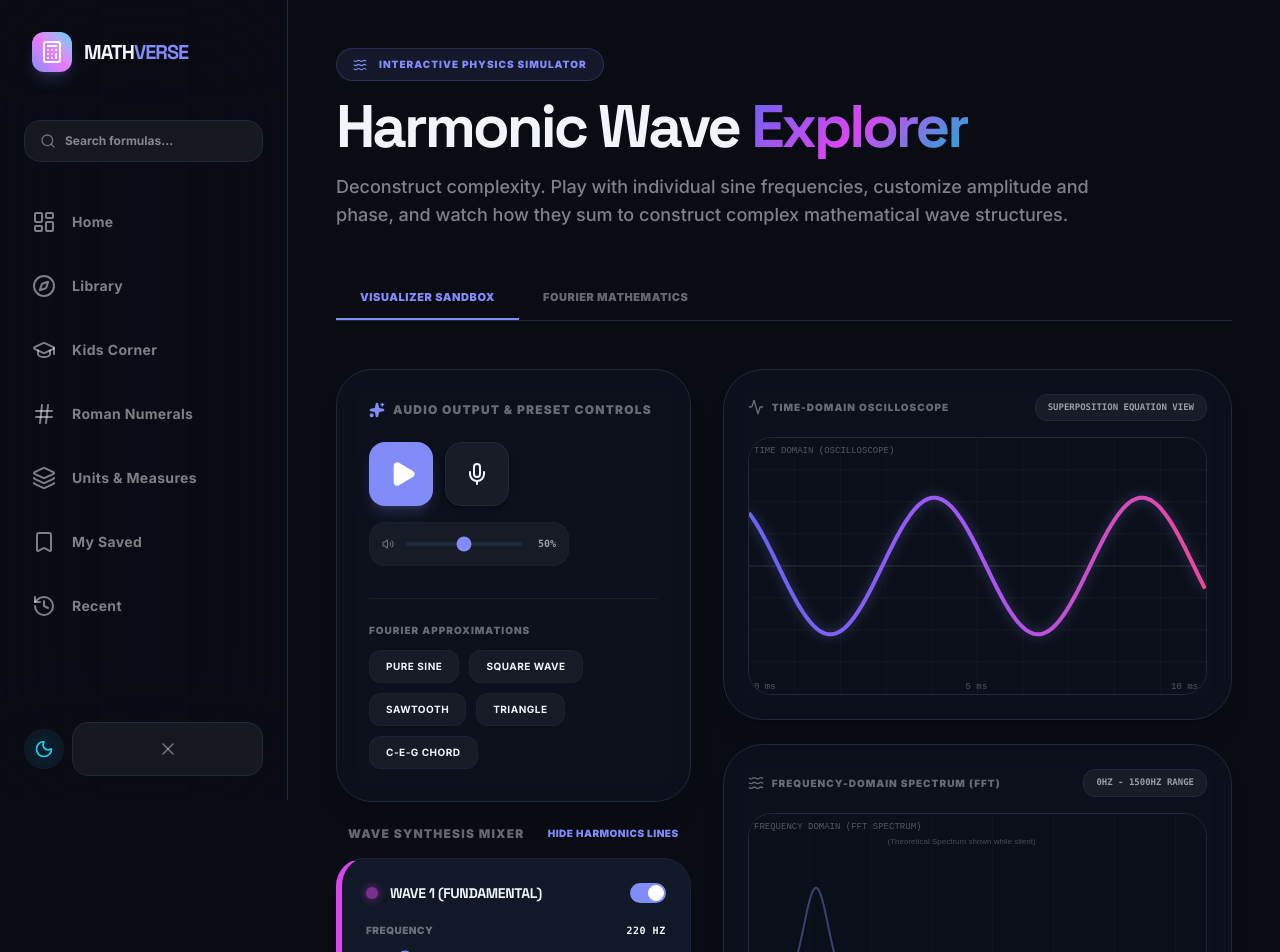
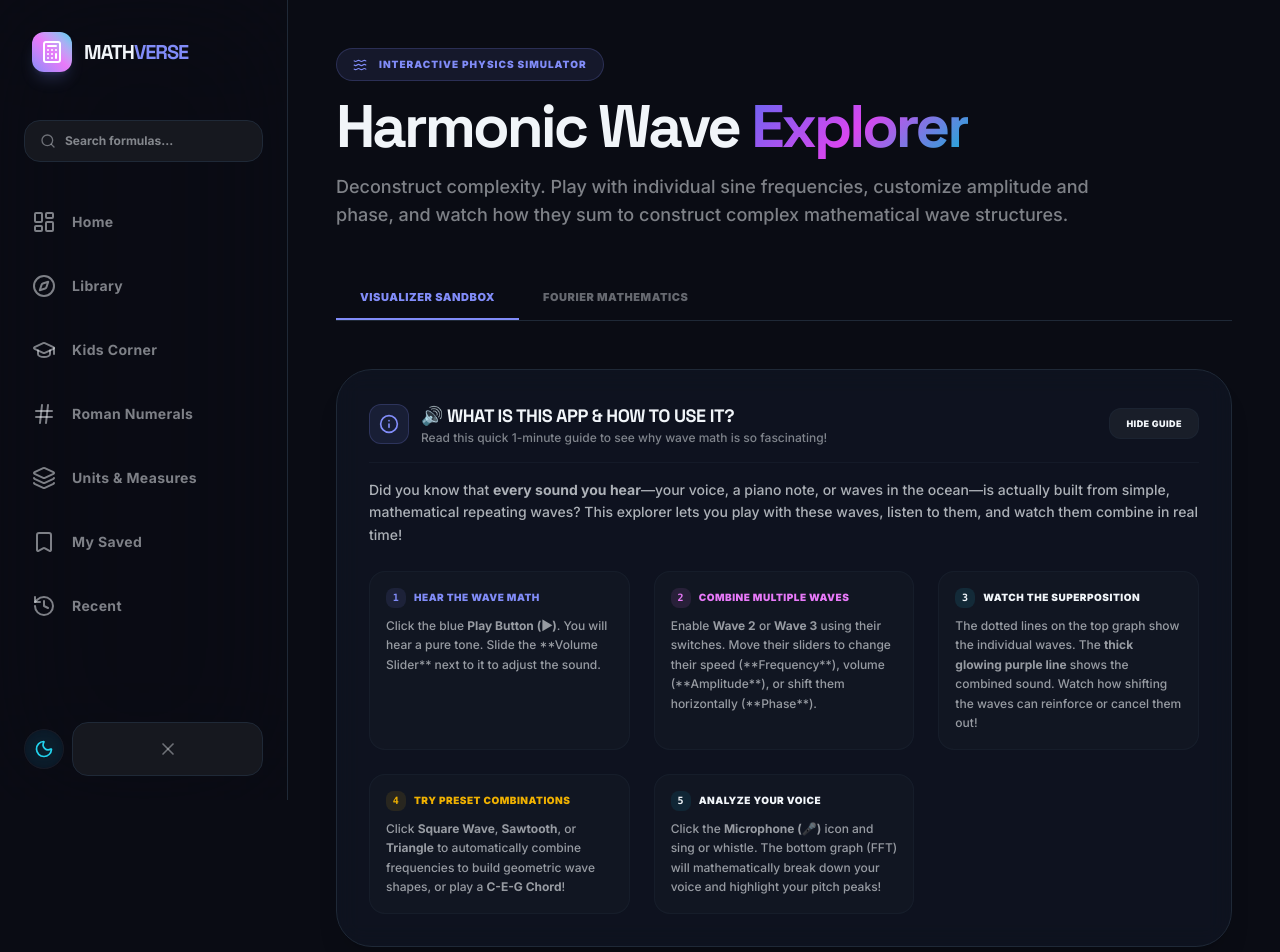
Before and after one commit to vickypandey14/MathematicsVerse, a Next.js app: page /wave-explorer in a window 1280 px wide. Shown: the top 952 px of the page. Built offline with nearby package versions, Linux system fonts and the light colour scheme.

Commit message:
docs: Simplify interface labels and add visual explanation guide to Wave Explorer

```diff
--- a/src/app/wave-explorer/page.tsx
+++ b/src/app/wave-explorer/page.tsx
@@ -32,6 +32,7 @@ export default function WaveExplorer() {
   const [volume, setVolume] = useState(0.5);
   const [showIndividual, setShowIndividual] = useState(true);
   const [activeTab, setActiveTab] = useState<'visuals' | 'theory'>('visuals');
+  const [showGuide, setShowGuide] = useState(true);
 
   // Wave state
   const [waves, setWaves] = useState<WaveConfig[]>([
@@ -696,8 +697,101 @@ export default function WaveExplorer() {
               initial={{ opacity: 0, y: 15 }}
               animate={{ opacity: 1, y: 0 }}
               exit={{ opacity: 0, y: -15 }}
-              className="grid grid-cols-1 lg:grid-cols-12 gap-8"
+              className="space-y-8"
             >
+              {/* Interactive Quick-Guide Card */}
+              <div className="p-6 md:p-8 rounded-[36px] bg-card/60 border border-border shadow-xl backdrop-blur-md relative overflow-hidden">
+                <div className="flex flex-col sm:flex-row sm:items-center justify-between gap-4 mb-4">
+                  <div className="flex items-start space-x-3">
+                    <div className="w-10 h-10 rounded-xl bg-primary/10 border border-primary/20 flex items-center justify-center text-primary shrink-0 mt-0.5">
+                      <Info className="w-5 h-5" />
+                    </div>
+                    <div>
+                      <h2 className="text-base md:text-lg font-heading font-black text-foreground uppercase tracking-tight">
+                        🔊 What is this app & How to use it?
+                      </h2>
+                      <p className="text-xs text-foreground/50 font-medium">Read this quick 1-minute guide to see why wave math is so fascinating!</p>
+                    </div>
+                  </div>
+                  <button
+                    onClick={() => setShowGuide(!showGuide)}
+                    className="self-start sm:self-auto px-4 py-2 rounded-xl text-[9px] font-black uppercase tracking-wider bg-foreground/5 hover:bg-foreground/10 border border-border/60 transition-colors"
+                  >
+                    {showGuide ? 'Hide Guide' : 'Show Guide'}
+                  </button>
+                </div>
+
+                <AnimatePresence initial={false}>
+                  {showGuide && (
+                    <motion.div
+                      initial={{ height: 0, opacity: 0 }}
+                      animate={{ height: 'auto', opacity: 1 }}
+                      exit={{ height: 0, opacity: 0 }}
+                      className="overflow-hidden space-y-6 pt-4 border-t border-border/40"
+                    >
+                      <p className="text-sm text-foreground/70 leading-relaxed font-medium">
+                        Did you know that <strong>every sound you hear</strong>—your voice, a piano note, or waves in the ocean—is actually built from simple, mathematical repeating waves?
+                        This explorer lets you play with these waves, listen to them, and watch them combine in real time!
+                      </p>
+
+                      <div className="grid grid-cols-1 md:grid-cols-2 lg:grid-cols-3 gap-6 text-xs text-foreground/60">
+                        <div className="space-y-2 p-4 rounded-2xl bg-foreground/[0.02] border border-border/40">
+                          <h4 className="font-black text-foreground uppercase tracking-wider text-[10px] flex items-center text-primary">
+                            <span className="w-5 h-5 rounded-lg bg-primary/10 flex items-center justify-center mr-2 font-bold font-mono">1</span>
+                            Hear the Wave Math
+                          </h4>
+                          <p className="leading-relaxed font-medium">
+                            Click the blue <strong>Play Button (▶)</strong>. You will hear a pure tone. Slide the **Volume Slider** next to it to adjust the sound.
+                          </p>
+                        </div>
+
+                        <div className="space-y-2 p-4 rounded-2xl bg-foreground/[0.02] border border-border/40">
+                          <h4 className="font-black text-foreground uppercase tracking-wider text-[10px] flex items-center text-secondary">
+                            <span className="w-5 h-5 rounded-lg bg-secondary/10 flex items-center justify-center mr-2 font-bold font-mono">2</span>
+                            Combine Multiple Waves
+                          </h4>
+                          <p className="leading-relaxed font-medium">
+                            Enable <strong>Wave 2</strong> or <strong>Wave 3</strong> using their switches. Move their sliders to change their speed (**Frequency**), volume (**Amplitude**), or shift them horizontally (**Phase**).
+                          </p>
+                        </div>
+
+                        <div className="space-y-2 p-4 rounded-2xl bg-foreground/[0.02] border border-border/40">
+                          <h4 className="font-black text-foreground uppercase tracking-wider text-[10px] flex items-center text-accent">
+                            <span className="w-5 h-5 rounded-lg bg-accent/10 flex items-center justify-center mr-2 font-bold font-mono">3</span>
+                            Watch the Superposition
+                          </h4>
+                          <p className="leading-relaxed font-medium">
+                            The dotted lines on the top graph show the individual waves. The <strong>thick glowing purple line</strong> shows the combined sound. Watch how shifting the waves can reinforce or cancel them out!
+                          </p>
+                        </div>
+
+                        <div className="space-y-2 p-4 rounded-2xl bg-foreground/[0.02] border border-border/40">
+                          <h4 className="font-black text-foreground uppercase tracking-wider text-[10px] flex items-center text-yellow-500">
+                            <span className="w-5 h-5 rounded-lg bg-yellow-500/10 flex items-center justify-center mr-2 font-bold font-mono">4</span>
+                            Try Preset Combinations
+                          </h4>
+                          <p className="leading-relaxed font-medium">
+                            Click <strong>Square Wave</strong>, <strong>Sawtooth</strong>, or <strong>Triangle</strong> to automatically combine frequencies to build geometric wave shapes, or play a <strong>C-E-G Chord</strong>!
+                          </p>
+                        </div>
+
+                        <div className="space-y-2 p-4 rounded-2xl bg-foreground/[0.02] border border-border/40">
+                          <h4 className="font-black text-foreground uppercase tracking-wider text-[10px] flex items-center text-cyan-500">
+                            <span className="w-5 h-5 rounded-lg bg-cyan-500/10 flex items-center justify-center mr-2 font-bold font-mono">5</span>
+                            Analyze Your Voice
+                          </h4>
+                          <p className="leading-relaxed font-medium">
+                            Click the <strong>Microphone (🎤)</strong> icon and sing or whistle. The bottom graph (FFT) will mathematically break down your voice and highlight your pitch peaks!
+                          </p>
+                        </div>
+                      </div>
+                    </motion.div>
+                  )}
+                </AnimatePresence>
+              </div>
+
+              {/* Grid for Sandbox */}
+              <div className="grid grid-cols-1 lg:grid-cols-12 gap-8">
               {/* Left Column - Controls (5 Cols) */}
               <div className="lg:col-span-5 space-y-6">
 
@@ -840,7 +934,7 @@ export default function WaveExplorer() {
                         {/* Frequency slider */}
                         <div className="space-y-1">
                           <div className="flex items-center justify-between text-[10px] font-black uppercase tracking-wider text-foreground/40">
-                            <span>Frequency</span>
+                            <span>Pitch / Speed (Frequency)</span>
                             <span className="font-mono text-foreground">{Math.round(wave.frequency)} Hz</span>
                           </div>
                           <input
@@ -858,7 +952,7 @@ export default function WaveExplorer() {
                         {/* Amplitude slider */}
                         <div className="space-y-1">
                           <div className="flex items-center justify-between text-[10px] font-black uppercase tracking-wider text-foreground/40">
-                            <span>Amplitude (Gain)</span>
+                            <span>Volume / Height (Amplitude)</span>
                             <span className="font-mono text-foreground">{Math.round(wave.amplitude * 100)}%</span>
                           </div>
                           <input
@@ -875,7 +969,7 @@ export default function WaveExplorer() {
                         {/* Phase slider */}
                         <div className="space-y-1">
                           <div className="flex items-center justify-between text-[10px] font-black uppercase tracking-wider text-foreground/40">
-                            <span>Phase Shift</span>
+                            <span>Horizontal Shift (Phase)</span>
                             <span className="font-mono text-foreground">{Math.round(wave.phase)}°</span>
                           </div>
                           <input
@@ -953,6 +1047,7 @@ export default function WaveExplorer() {
                   </div>
                 </div>
 
+              </div>
               </div>
             </motion.div>
           ) : (
```
